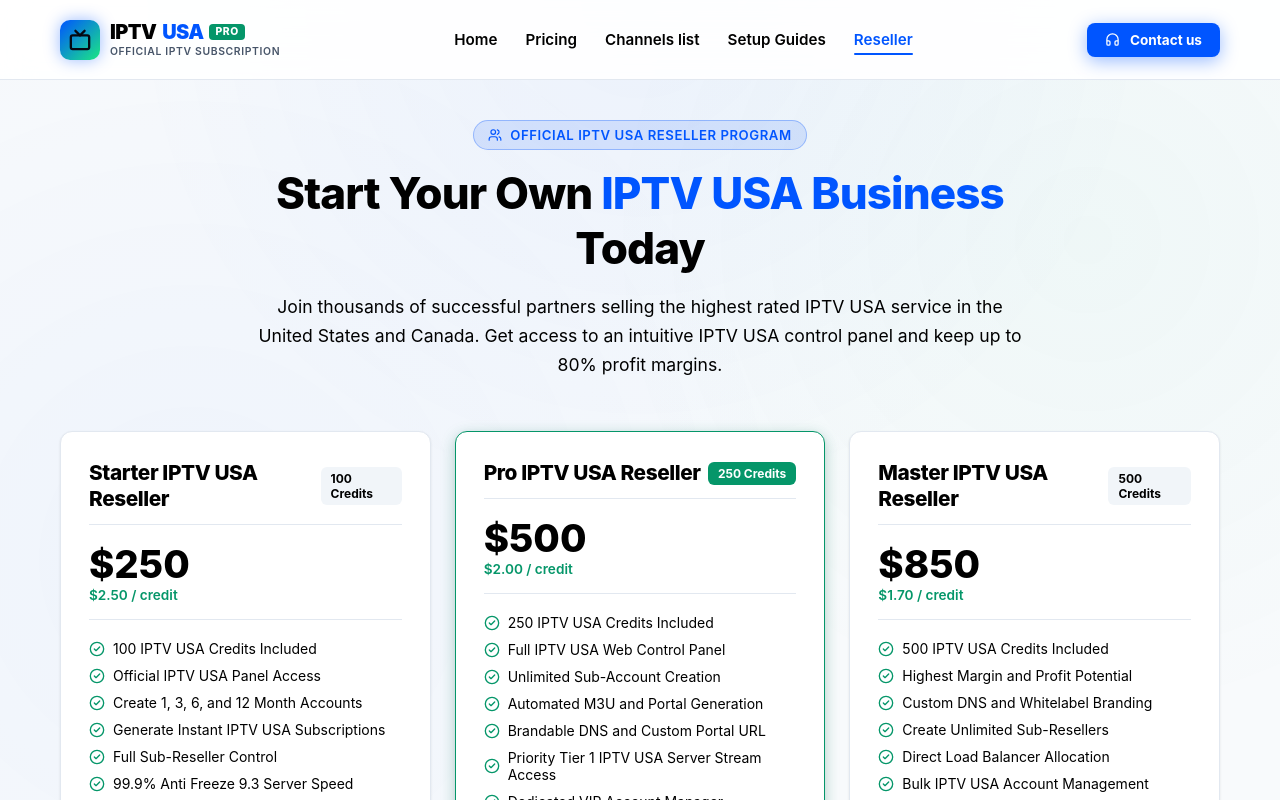
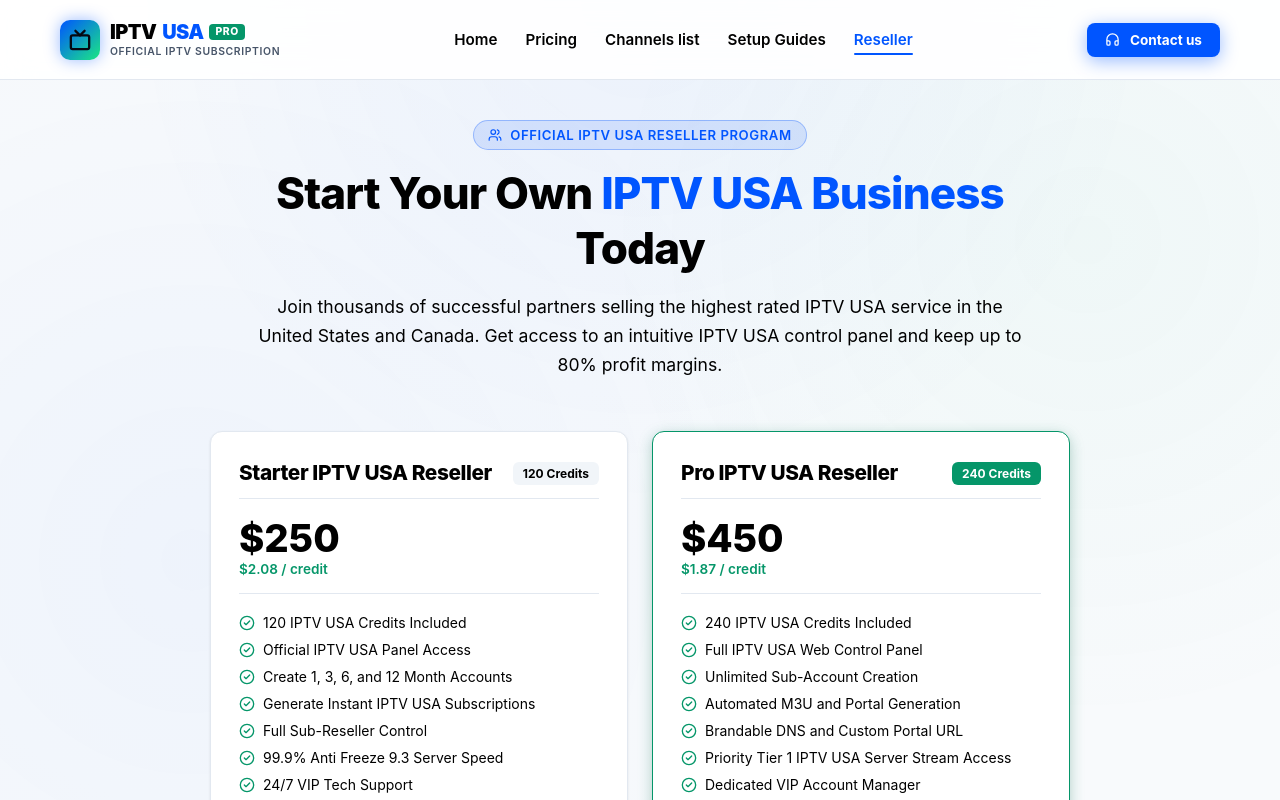
Before and after one commit to Mohamed211814/iptvusa_website, a Next.js app: page /reseller in a window 1280 px wide. Shown: the top 800 px of the page. Built offline with nearby package versions, Linux system fonts and the light colour scheme.

Commit message:
feat: create reseller landing page with pricing tiers and onboarding instructions

```diff
--- a/src/app/reseller/page.tsx
+++ b/src/app/reseller/page.tsx
@@ -22,11 +22,11 @@
   const resellerTiers = [
     {
       name: "Starter IPTV USA Reseller",
-      credits: "100 Credits",
+      credits: "120 Credits",
       price: "$250",
-      perCredit: "$2.50 / credit",
+      perCredit: "$2.08 / credit",
       features: [
-        "100 IPTV USA Credits Included",
+        "120 IPTV USA Credits Included",
         "Official IPTV USA Panel Access",
         "Create 1, 3, 6, and 12 Month Accounts",
         "Generate Instant IPTV USA Subscriptions",
@@ -37,33 +37,18 @@
     },
     {
       name: "Pro IPTV USA Reseller",
-      credits: "250 Credits",
-      price: "$500",
-      perCredit: "$2.00 / credit",
+      credits: "240 Credits",
+      price: "$450",
+      perCredit: "$1.87 / credit",
       isPopular: true,
       features: [
-        "250 IPTV USA Credits Included",
+        "240 IPTV USA Credits Included",
         "Full IPTV USA Web Control Panel",
         "Unlimited Sub-Account Creation",
         "Automated M3U and Portal Generation",
         "Brandable DNS and Custom Portal URL",
         "Priority Tier 1 IPTV USA Server Stream Access",
         "Dedicated VIP Account Manager",
-      ],
-    },
-    {
-      name: "Master IPTV USA Reseller",
-      credits: "500 Credits",
-      price: "$850",
-      perCredit: "$1.70 / credit",
-      features: [
-        "500 IPTV USA Credits Included",
-        "Highest Margin and Profit Potential",
-        "Custom DNS and Whitelabel Branding",
-        "Create Unlimited Sub-Resellers",
-        "Direct Load Balancer Allocation",
-        "Bulk IPTV USA Account Management",
-        "Priority VIP Assistance",
       ],
     },
   ];
@@ -84,7 +69,7 @@
         </div>
 
         {/* Reseller Plans Grid */}
-        <div className="grid-3" style={{ marginBottom: "60px" }}>
+        <div className="grid-2" style={{ maxWidth: "860px", margin: "0 auto 60px auto" }}>
           {resellerTiers.map((tier, idx) => (
             <div
               key={idx}
@@ -216,7 +201,7 @@
                 Submit Your Request
               </h3>
               <p style={{ fontSize: "0.85rem", color: "var(--text-secondary)", lineHeight: 1.5, margin: 0 }}>
-                Send an email to <strong>{siteConfig.supportEmail}</strong> specifying your chosen tier (100, 250, or 500 Credits).
+                Send an email to <strong>{siteConfig.supportEmail}</strong> specifying your chosen tier (120 or 240 Credits).
               </p>
             </div>
 
@@ -250,7 +235,7 @@
               variant="green"
               label="📧 Click Here to Email Us for Reseller Panel"
               subject="Order IPTV USA Reseller Panel Inquiry"
-              body={`Hello IPTV USA Reseller Desk,\n\nI want to order an IPTV USA Reseller Panel.\n\nPackage Interest: (Starter 100 Credits / Pro 250 Credits / Master 500 Credits)\nPreferred Payment Method:\nMy Name/Company:\n\nPlease send me payment instructions and panel setup details.`}
+              body={`Hello IPTV USA Reseller Desk,\n\nI want to order an IPTV USA Reseller Panel.\n\nPackage Interest: (Starter 120 Credits / Pro 240 Credits)\nPreferred Payment Method:\nMy Name/Company:\n\nPlease send me payment instructions and panel setup details.`}
               showQuickLinks={true}
             />
           </div>
@@ -273,7 +258,7 @@
                 High Profit Margin
               </h3>
               <p style={{ fontSize: "0.875rem", color: "var(--text-secondary)", lineHeight: 1.6 }}>
-                Buy IPTV USA credits at wholesale rates starting from $1.70 and sell subscriptions at retail prices to make substantial profit on every customer.
+                Buy IPTV USA credits at wholesale rates starting from $1.87 and sell subscriptions at retail prices to make substantial profit on every customer.
               </p>
             </div>
 
```
